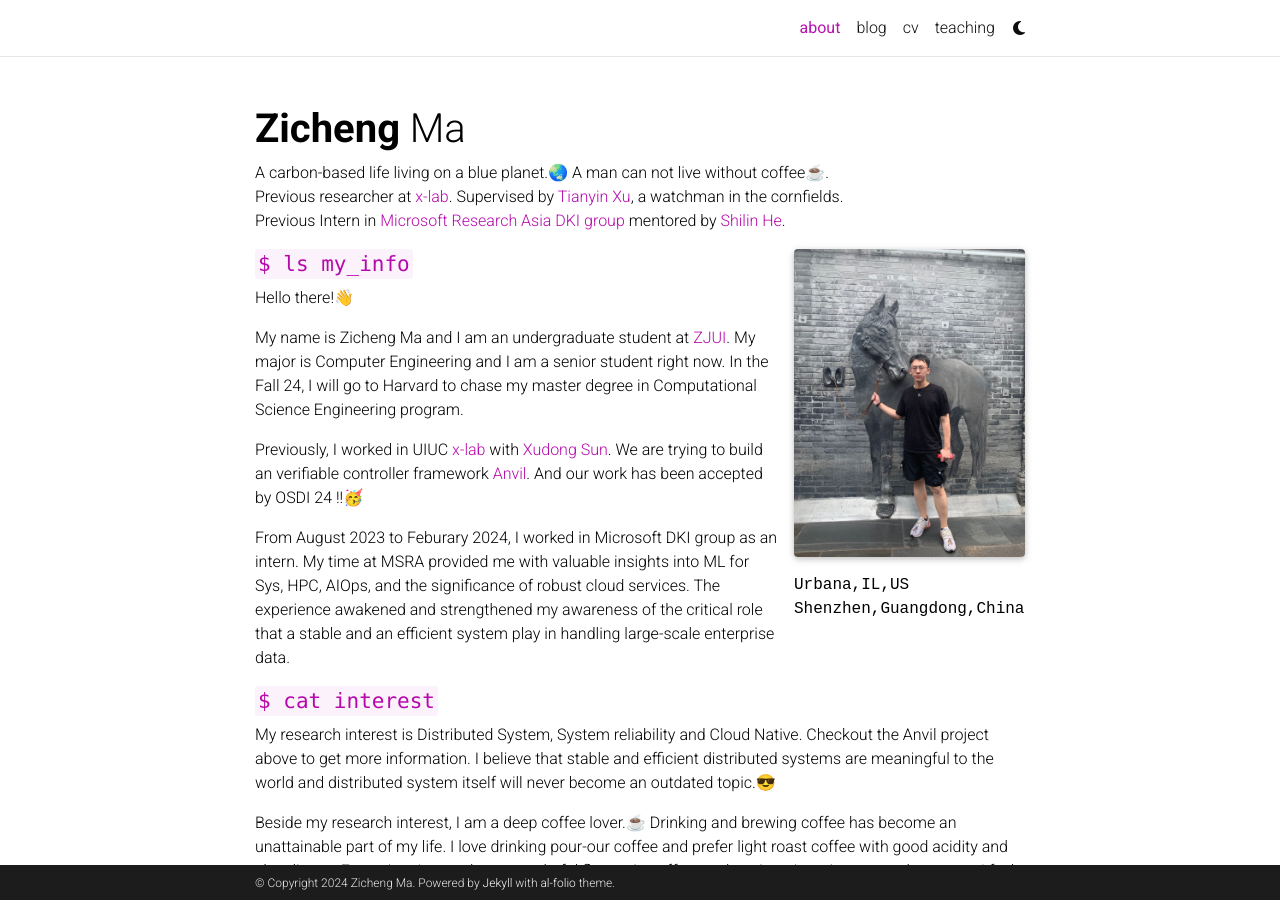
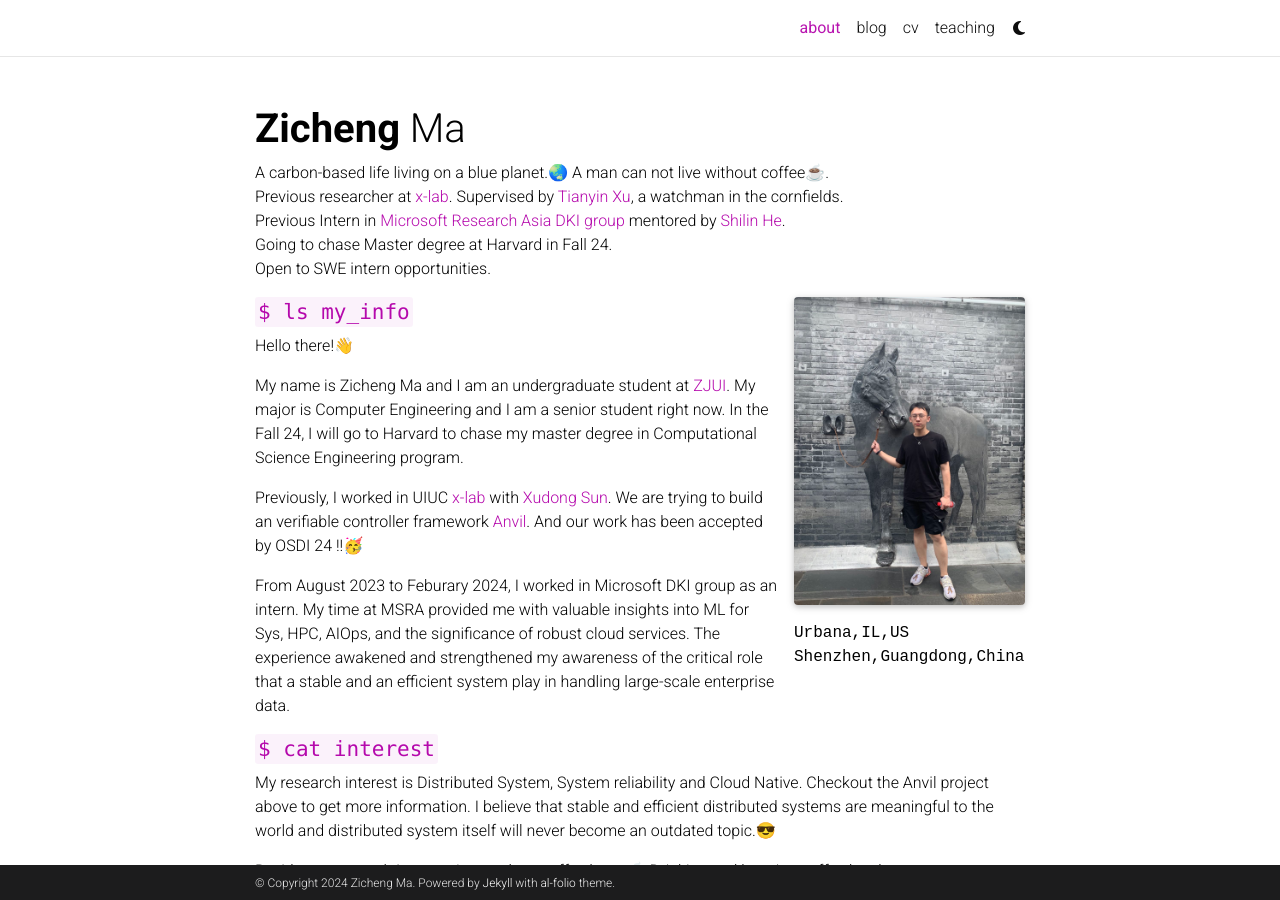
Before and after one commit to ZichengMa/ZichengMa.github.io, a Jekyll site: the page built from _pages/about.md, in a window 1280 px wide and 900 px high. Built offline with Jekyll 4.4.1, drawn with Linux system fonts in a browser that asks for light colours; comment, search, counter and statistics services are not loaded; a style sheet for code colours, icons or effects is not loaded.

Commit message:
modify subtitle 24.4.9

```diff
--- a/_pages/about.md
+++ b/_pages/about.md
@@ -2,7 +2,7 @@
 layout: about
 title: about
 permalink: /
-subtitle: A carbon-based life living on a blue planet.🌏 A man can not live without coffee☕️.<br>Previous researcher at <a href='https://github.com/xlab-uiuc/'>x-lab</a>. Supervised by <a href='https://tianyin.github.io/'>Tianyin Xu</a>, a watchman in the cornfields. <br>Previous Intern in <a href='https://www.microsoft.com/en-us/research/lab/microsoft-research-asia/'>Microsoft Research Asia</a> <a href='https://www.microsoft.com/en-us/research/group/data-knowledge-intelligence/'>DKI group</a> mentored by <a href='https://shilinhe.github.io/'>Shilin He</a>.
+subtitle: A carbon-based life living on a blue planet.🌏 A man can not live without coffee☕️.<br>Previous researcher at <a href='https://github.com/xlab-uiuc/'>x-lab</a>. Supervised by <a href='https://tianyin.github.io/'>Tianyin Xu</a>, a watchman in the cornfields. <br>Previous Intern in <a href='https://www.microsoft.com/en-us/research/lab/microsoft-research-asia/'>Microsoft Research Asia</a> <a href='https://www.microsoft.com/en-us/research/group/data-knowledge-intelligence/'>DKI group</a> mentored by <a href='https://shilinhe.github.io/'>Shilin He</a>.<br>Going to chase Master degree at Harvard in Fall 24.<br>Open to SWE intern opportunities.
 
 profile:
   align: right
```
